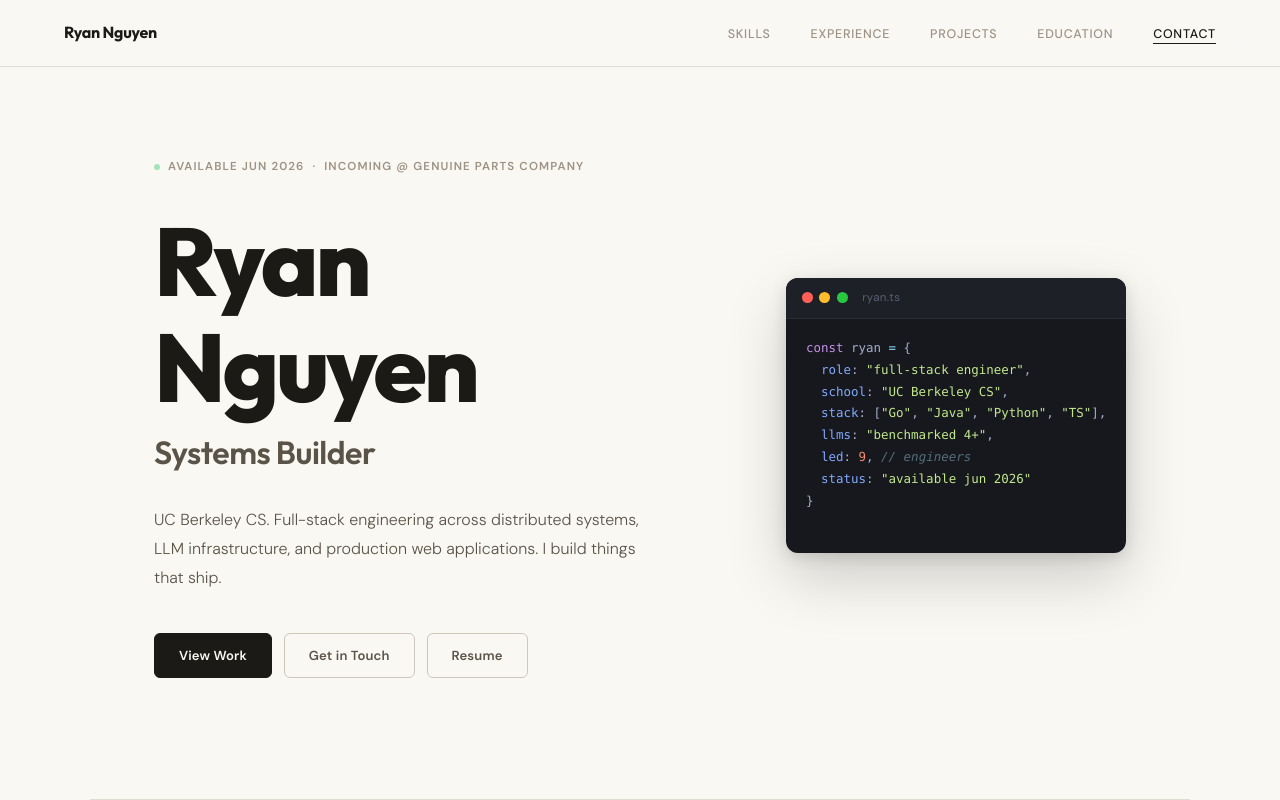
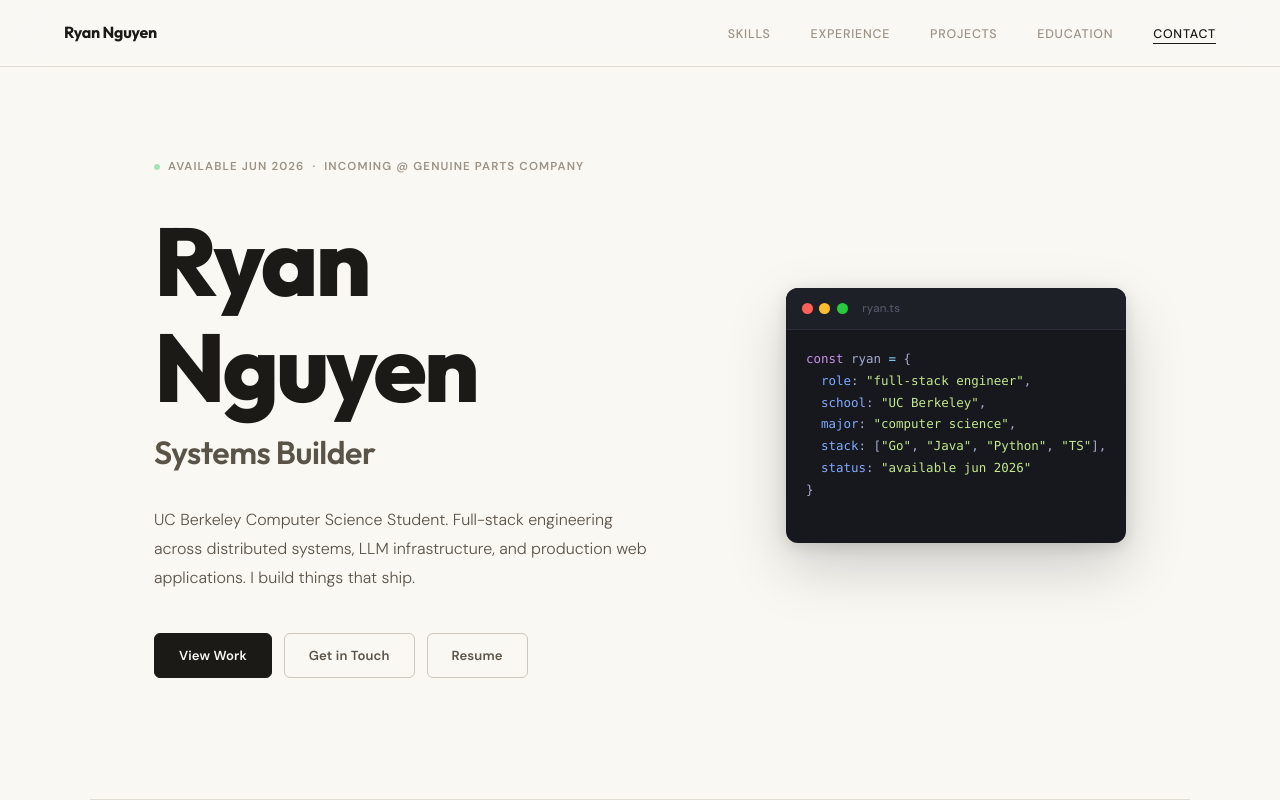
Before and after one commit to RyanTN8/portfolio, a React (Vite) app: page / in a window 1280 px wide. Shown: the top 800 px of the page. Built offline with nearby package versions, Linux system fonts and the light colour scheme.

Commit message:
fixed ryan.ts

```diff
--- a/src/components/Hero.tsx
+++ b/src/components/Hero.tsx
@@ -5,10 +5,9 @@ const roles = ['Software Engineer', 'Full-Stack Developer', 'Systems Builder', '
 const lines = [
   { tokens: [{ t: 'const', c: 'tk-kw' }, { t: ' ryan ', c: 'tk-plain' }, { t: '=', c: 'tk-op' }, { t: ' {', c: 'tk-plain' }] },
   { tokens: [{ t: '  role', c: 'tk-key' }, { t: ': ', c: 'tk-plain' }, { t: '"full-stack engineer"', c: 'tk-str' }, { t: ',', c: 'tk-plain' }] },
-  { tokens: [{ t: '  school', c: 'tk-key' }, { t: ': ', c: 'tk-plain' }, { t: '"UC Berkeley CS"', c: 'tk-str' }, { t: ',', c: 'tk-plain' }] },
+  { tokens: [{ t: '  school', c: 'tk-key' }, { t: ': ', c: 'tk-plain' }, { t: '"UC Berkeley"', c: 'tk-str' }, { t: ',', c: 'tk-plain' }] },
+  { tokens: [{ t: '  major', c: 'tk-key' }, { t: ': ', c: 'tk-plain' }, { t: '"computer science"', c: 'tk-str' }, { t: ',', c: 'tk-plain' }] },
   { tokens: [{ t: '  stack', c: 'tk-key' }, { t: ': [', c: 'tk-plain' }, { t: '"Go"', c: 'tk-str' }, { t: ', ', c: 'tk-plain' }, { t: '"Java"', c: 'tk-str' }, { t: ', ', c: 'tk-plain' }, { t: '"Python"', c: 'tk-str' }, { t: ', ', c: 'tk-plain' }, { t: '"TS"', c: 'tk-str' }, { t: '],', c: 'tk-plain' }] },
-  { tokens: [{ t: '  llms', c: 'tk-key' }, { t: ': ', c: 'tk-plain' }, { t: '"benchmarked 4+"', c: 'tk-str' }, { t: ',', c: 'tk-plain' }] },
-  { tokens: [{ t: '  led', c: 'tk-key' }, { t: ': ', c: 'tk-plain' }, { t: '9', c: 'tk-num' }, { t: ', ', c: 'tk-plain' }, { t: '// engineers', c: 'tk-comment' }] },
   { tokens: [{ t: '  status', c: 'tk-key' }, { t: ': ', c: 'tk-plain' }, { t: '"available jun 2026"', c: 'tk-str' }] },
   { tokens: [{ t: '}', c: 'tk-plain' }] },
 ]
@@ -93,7 +92,7 @@ export default function Hero() {
             <span key={roleIdx} className="word-cycle">{roles[roleIdx]}</span>
           </div>
           <p className="hero-desc">
-            UC Berkeley CS. Full-stack engineering across distributed systems, LLM
+            UC Berkeley Computer Science Student. Full-stack engineering across distributed systems, LLM
             infrastructure, and production web applications. I build things that ship.
           </p>
           <div className="hero-cta">
```
